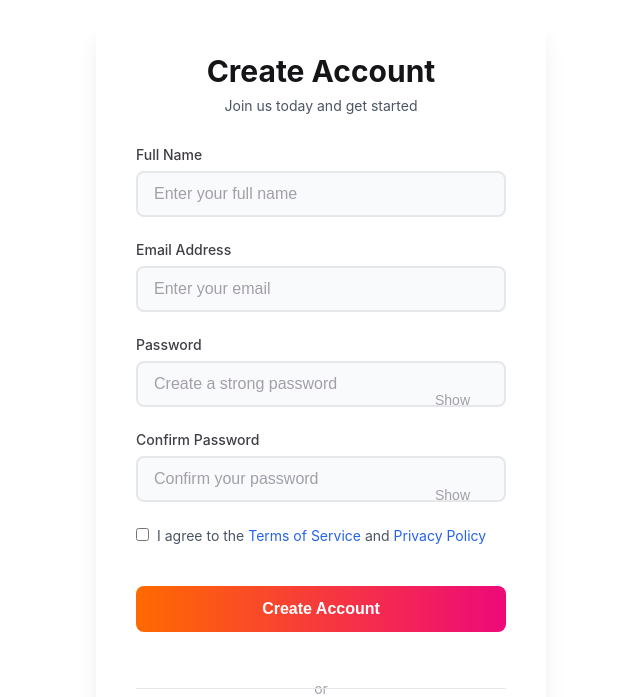
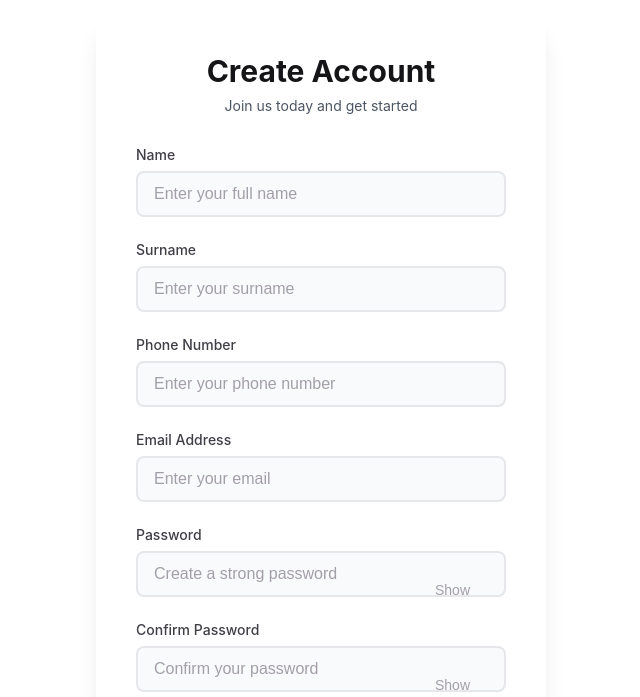
Before and after one commit to teedeenk/nkolex.propman.client, an Angular app: page /register in a window 1280 px wide. Shown: the part 103-800 px from the top of the page, without its empty margins (319-959 px from the left). Built offline with nearby package versions, Linux system fonts and the light colour scheme; no server answers.

Commit message:
Edited and added some fields in the  create account form

```diff
--- a/src/app/register/register.component.html
+++ b/src/app/register/register.component.html
@@ -7,14 +7,38 @@
 
         <form (ngSubmit)="onSubmit()" #registerForm="ngForm">
             <div class="form-group">
-                <label class="form-label" for="fullName">Full Name</label>
+                <label class="form-label" for="name">Name</label>
                 <input
                     type="text"
                     id="fullName"
                     class="form-input"
                     placeholder="Enter your full name"
-                    [(ngModel)]="formData.fullName"
+                    [(ngModel)]="formData.name"
                     name="fullName"
+                    required
+                >
+            </div>
+            <div class="form-group">
+                <label class="form-label" for="surname">Surname</label>
+                <input
+                    type="text"
+                    id="surname"
+                    class="form-input"
+                    placeholder="Enter your surname"
+                    [(ngModel)]="formData.surname"
+                    name="surname"
+                    required
+                >
+            </div>
+            <div class="form-group">
+                <label class="form-label" for="phoneNumber">Phone Number</label>
+                <input
+                    type="tel"
+                    id="phoneNumber"
+                    class="form-input"
+                    placeholder="Enter your phone number"
+                    [(ngModel)]="formData.phoneNumber"
+                    name="phoneNumber"
                     required
                 >
             </div>
--- a/src/app/register/register.component.ts
+++ b/src/app/register/register.component.ts
@@ -14,7 +14,9 @@ export class RegisterComponent {
   showConfirmPassword = false;
 
   formData = {
-    fullName: '',
+    name: '',
+    surname: '',
+    phoneNumber: '',
     email: '',
     password: '',
     confirmPassword: '',
```
Also changed, not shown: src/styles/forms.css (+4 -3 lines).
